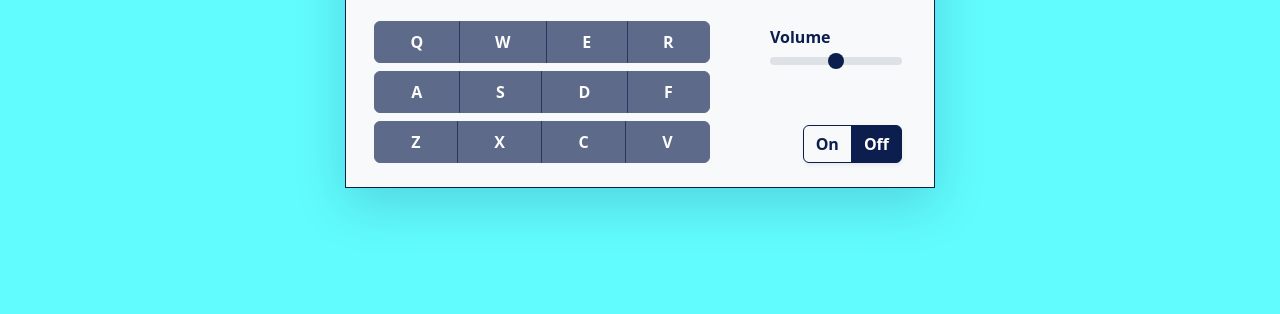
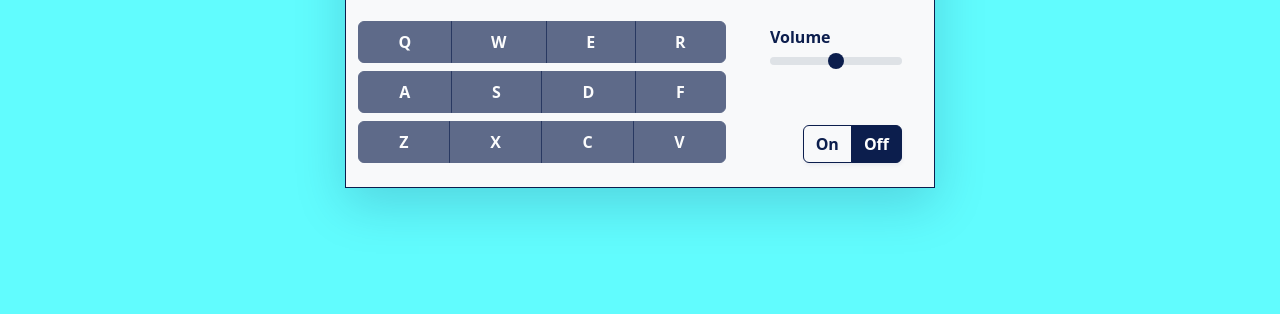
Before and after one commit to jvitoralb/Gwen-QuotesMach, a website: page index.html in a window 1280 px wide. Shown: the part 289-603 px from the top of the page. Drawn offline with Linux system fonts and the light colour scheme.

Commit message:
removed a row, changed a column

```diff
--- a/index.html
+++ b/index.html
@@ -22,8 +22,7 @@
                 </div>
             </div>
             <div class="row py-4 d-flex justify-content-evenly">
-                <div id="pads" class="col-md-8">
-                    <div class="row gy-2 px-3 d-flex flex-column">
+                <div id="pads" class="col-md-8 d-flex flex-column">
                     <div class="col btn-group">
                         <button id="Q" class="btn btn-dark drum-pad fw-semibold" disabled>
                             Q
@@ -37,8 +36,7 @@
                         </button>
                         <button id="E" class="btn btn-dark drum-pad fw-semibold" disabled>
                             E
-                                <audio id="E" class="clip" value="Time"
-                                    src="./audio/No time like the present!.ogg"></audio>
+                            <audio id="E" class="clip" value="Time" src="./audio/No time like the present!.ogg"></audio>
                         </button>
                         <button id="R" class="btn btn-dark drum-pad fw-semibold" disabled>
                             R
@@ -46,7 +44,7 @@
                                 src="./audio/How sad, you must be broken on the inside..ogg"></audio>
                         </button>
                     </div>
-                        <div class="col btn-group">
+                    <div class="col py-2 btn-group">
                         <button id="A" class="btn btn-dark drum-pad fw-semibold" disabled>
                             A
                             <audio id="A" class="clip" value="Life's charm"
@@ -91,7 +89,6 @@
                         </button>
                     </div>
                 </div>
-                </div>
                 <div class="col-md-4 px-3 d-flex justify-content-evenly">
                     <div class="row px-3">
                         <div class="col">
```
Lines whose indentation alone changed are shown as unchanged.
